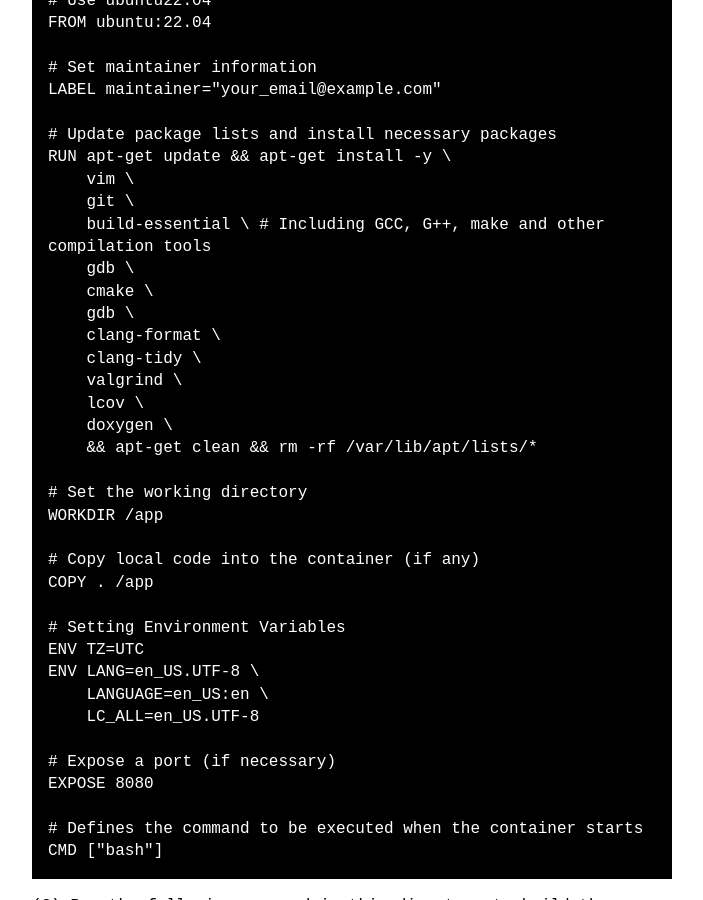
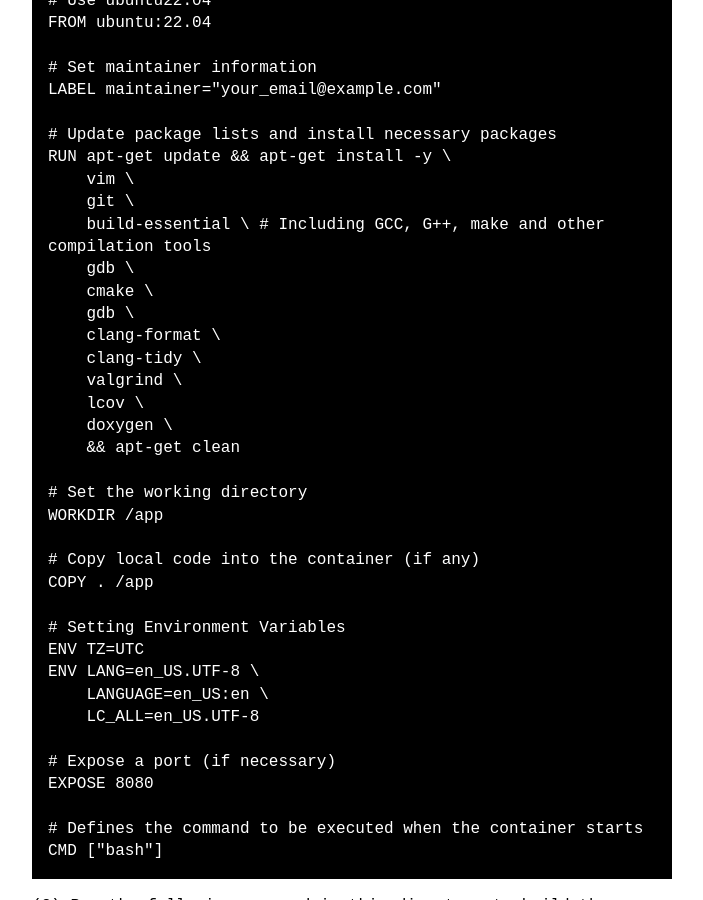
Before and after one commit to shecannotsee/shecannotsee.github.io, a Jekyll site: the page built from _posts/2024-10-18-A_Docker_Tutorial_for_Beginners.md, in a window 1280 px wide and 900 px high, scrolled down 8009 px. Shown: the whole window, without its empty margins (288-991 px from the left). Built offline with Jekyll 4.4.1, drawn with Linux system fonts in a browser that asks for light colours.

Commit message:
[docs] 1.Add docker docs

```diff
--- a/_posts/2024-10-18-A_Docker_Tutorial_for_Beginners.md
+++ b/_posts/2024-10-18-A_Docker_Tutorial_for_Beginners.md
@@ -358,7 +358,7 @@ RUN apt-get update && apt-get install -y \
     valgrind \
     lcov \
     doxygen \
-    && apt-get clean && rm -rf /var/lib/apt/lists/*
+    && apt-get clean
 
 # Set the working directory
 WORKDIR /app
```
